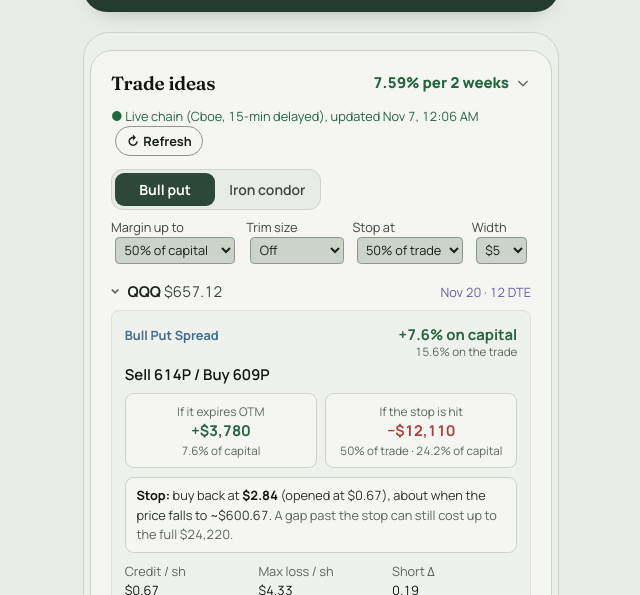
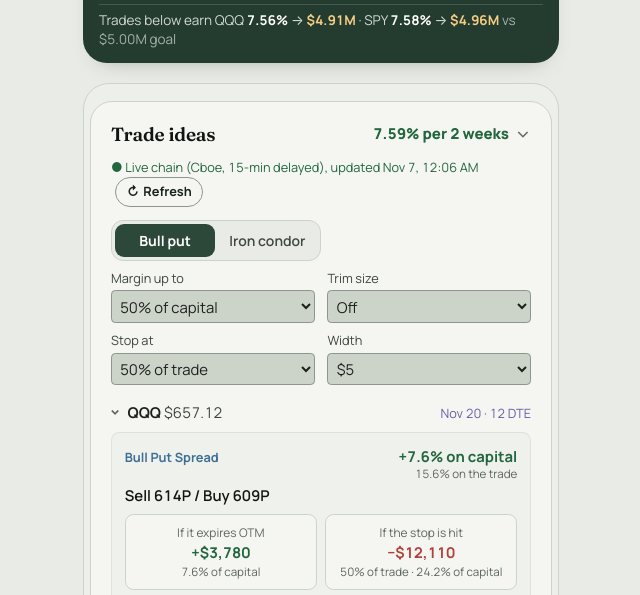
Before and after one commit to tapankrath/Compounder, a plain HTML site: page index.html in a window 1280 px wide. Both pictures are taken after a click on the button "See trades →". Shown: the part 157-752 px from the top of the page, without its empty margins (319-959 px from the left). Drawn offline with nearby package versions, Linux system fonts and the light colour scheme.

Commit message:
Add files via upload

```diff
--- a/index.html
+++ b/index.html
@@ -161,6 +161,14 @@
         body.stage-setup #panelInputs .field + .field { margin-top: 0; }
         body.stage-setup #seeTrades { margin-bottom: 0; }
 
+        /* Line in the pinned header: what the suggested trades actually earn vs the goal */
+        .hero-reach { margin-top: 6px; padding-top: 6px; border-top: 1px solid rgba(255,255,255,.15); font-size: 13.5px; line-height: 1.4; color: rgba(255,255,255,.8); }
+        .hero-reach:empty { display: none; }
+        .hero-reach b { color: #fff; }
+        .hero-reach .ok { color: #BFE6CB; font-weight: 700; }
+        .hero-reach .short { color: #F4CD85; font-weight: 700; }
+        body.stage-setup .hero-reach { display: none; }
+
         /* Two steps: set the plan, then see trades with the plan pinned on top */
         body.stage-setup #tradesCard, body.stage-setup #moreList { display: none; }
         body.stage-trades #panelInputs { display: none; }
@@ -189,6 +197,7 @@
             <div id="heroAllocWrap" class="hero">
                 <div id="heroVal" class="hero-val">$0</div>
                 <div id="heroSub" class="hero-sub"></div>
+                <div id="heroReach" class="hero-reach"></div>
             </div>
           </div>
         </div>
@@ -371,7 +380,7 @@
 
     </div>
 
-    <!-- build 2026-11-08.7 -->
+    <!-- build 2026-11-08.8 -->
 
     <script>
         // ===================== ALLOCATOR =====================
@@ -392,7 +401,8 @@
         var currentTab = 'alloc', calcSummary = '', planSummary = '';
         // What the page solves for: 'rate' (return needed to hit a target) or 'value' (end value at a given return)
         var solveMode = 'rate';
-        var solveOut = false;   // target can't be reached under 100% per period
+        var solveOut = false;
+        var planCtx = null;     // capital, periods and pull schedule of the current plan, for the header's "trades earn" line   // target can't be reached under 100% per period
 
         function formatUSD(num) {
             return new Intl.NumberFormat('en-US', { style: 'currency', currency: 'USD', maximumFractionDigits: 0 }).format(num);
@@ -516,6 +526,7 @@
                 : calcMode === 'simple' ? `${+ratePct.toFixed(2)}% every period, all pulled out: ${formatUSD(P * r)} per period on a flat ${formatUSD(P)} balance.`
                 : growing ? `${+ratePct.toFixed(2)}% every period: pull starts at ${pullPct}% of the gain and rises ${growInput.value}% of itself each period (capped at ${Math.round(Math.max(cap, f) * 100)}%). The rest is reinvested.`
                 : `${+ratePct.toFixed(2)}% every period: ${pullPct}% of the gain pulled out, ${100 - pullPct}% reinvested, so the balance grows ${+effRate.toFixed(3)}% per period (≈ ${+growAnnual.toFixed(1)}% / yr) and the payout grows with it.`;
+            planCtx = { P, periods, pullAt, goal: solveMode === 'rate' ? target : total };
             if (tradesReady) renderTrades('calcTrades', period, solveOut ? null : ratePct, P, '');
             const modeWord = { compound: 'compounded', simple: 'simple, gains pulled out', split: `split, ${pullPct}% pulled` }[calcMode];
             // Astronomical results get a short form so the hero stays readable
@@ -925,6 +936,7 @@
                     </table>
                 </div>`;
 
+            tradeBlock.lastRet = contracts >= 1 ? allocRet : null;
             const sizeLine = contracts < 1
                 ? `<span class="text-rose-400">Capital too small for 1 contract (needs ${formatUSD(maxLoss / frac)}).</span>`
                 : `<b class="text-slate-100">${contracts}</b> contract${contracts === 1 ? '' : 's'} · ${formatUSD(margin)} in the trade (${pctTxt(margin / capital)} of capital) · ${formatUSD(capital - margin)} stays in cash`;
@@ -985,21 +997,21 @@
                             <button type="button" data-strat="bullput" class="seg-btn">Bull put</button>
                             <button type="button" data-strat="condor" class="seg-btn">Iron condor</button>
                         </div>
-                        <div class="flex gap-2">
+                        <div class="grid grid-cols-2 gap-x-3 gap-y-2 w-full">
                         <label class="text-[0.75rem] text-slate-400">Margin up to
-                            <select data-role="risk" class="bg-slate-700 border border-slate-600 rounded px-1 py-0.5 text-slate-200 ml-1" aria-label="Most of your capital one trade may use">
+                            <select data-role="risk" class="block w-full mt-0.5 bg-slate-700 border border-slate-600 rounded px-1 py-1 text-sm text-slate-200" aria-label="Most of your capital one trade may use">
                                 ${[0.25, 0.5, 0.75, 1].map(d => `<option value="${d}" ${d === tradeRisk ? 'selected' : ''}>${d * 100}% of capital</option>`).join('')}
                             </select></label>
                         <label class="text-[0.75rem] text-slate-400">Trim size
-                            <select data-role="trim" class="bg-slate-700 border border-slate-600 rounded px-1 py-0.5 text-slate-200 ml-1" aria-label="Trade fewer contracts than the target needs">
+                            <select data-role="trim" class="block w-full mt-0.5 bg-slate-700 border border-slate-600 rounded px-1 py-1 text-sm text-slate-200" aria-label="Trade fewer contracts than the target needs">
                                 ${[0, 0.1, 0.2, 0.3].map(d => `<option value="${d}" ${d === tradeTrim ? 'selected' : ''}>${d ? d * 100 + '% fewer' : 'Off'}</option>`).join('')}
                             </select></label>
                         <label class="text-[0.75rem] text-slate-400">Stop at
-                            <select data-role="stop" class="bg-slate-700 border border-slate-600 rounded px-1 py-0.5 text-slate-200 ml-1" aria-label="Stop-loss as a share of the trade">
+                            <select data-role="stop" class="block w-full mt-0.5 bg-slate-700 border border-slate-600 rounded px-1 py-1 text-sm text-slate-200" aria-label="Stop-loss as a share of the trade">
                                 ${[0.25, 0.5, 0.75, 1].map(d => `<option value="${d}" ${d === tradeStop ? 'selected' : ''}>${d === 1 ? 'No stop' : d * 100 + '% of trade'}</option>`).join('')}
                             </select></label>
                         <label class="text-[0.75rem] text-slate-400">Width
-                            <select data-role="width" class="bg-slate-700 border border-slate-600 rounded px-1 py-0.5 text-slate-200 ml-1">
+                            <select data-role="width" class="block w-full mt-0.5 bg-slate-700 border border-slate-600 rounded px-1 py-1 text-sm text-slate-200">
                                 ${[1, 2, 5, 10].map(w => `<option value="${w}" ${w === tradeWidth ? 'selected' : ''}>$${w}</option>`).join('')}
                             </select></label>
                         </div>
@@ -1078,6 +1090,7 @@
                 src.innerHTML = `<span class="text-amber-400">● Estimate</span> <span class="text-slate-500">— no live quotes found, so strikes and credits are modeled from the price and IV you enter here.</span>` + refreshUI();
             }
 
+            if (containerId === 'calcTrades') updateReach({}, pk);
             if (ratePctIn == null) { head.innerHTML = 'Target not reachable at this period length.'; res.innerHTML = ''; return; }
             const r = ratePctIn / 100;
             box.querySelector('[data-role=sumtag]').textContent = `${+ratePctIn.toFixed(2)}% per ${EVERY[pk]}`;
@@ -1085,6 +1098,7 @@
             if (r <= 0) { res.innerHTML = '<div class="text-xs text-slate-400">No return needed.</div>'; return; }
 
             const w = tradeWidth;
+            const rets = {};
             res.innerHTML = TRADE_TICKERS.map(tk => {
                 const ch = getChain(tk, pk);
                 if (!ch) {
@@ -1095,15 +1109,34 @@
                 const rNeed = r / tradeRisk;
                 const bp = findBullPut(ch, w, rNeed), ic = findCondor(ch, w, rNeed);
                 const none = kind => `<div class="p-3 bg-slate-900/70 rounded-lg border border-slate-700/50 text-xs text-slate-400"><b class="${kind === 'Bull Put Spread' ? 'text-sky-300' : 'text-fuchsia-300'}">${kind}</b>: no $${w}-wide spread at this expiry earns ${+ratePctIn.toFixed(2)}% with ${Math.round(tradeRisk * 100)}% or less of capital at risk (it would need ${(rNeed * 100).toFixed(1)}% on margin). Raise Margin up to.</div>`;
+                tradeBlock.lastRet = null;
+                const card = tradeStrat === 'condor'
+                    ? (ic ? tradeBlock(ic, ch, w, r, capital, info) : none('Iron Condor'))
+                    : (bp ? tradeBlock(bp, ch, w, r, capital, info, tk) : none('Bull Put Spread'));
+                rets[tk] = tradeBlock.lastRet;
                 return `<details class="sec" data-ticker="${tk}" ${tickerOpen[tk] !== false ? 'open' : ''}>
                     <summary class="flex justify-between items-baseline py-1"><span class="text-sm font-bold text-slate-200"><span class="chev mr-1.5" style="font-size:16px">›</span>${tk} <span class="font-normal text-slate-400">$${fmt2(ch.spot)}</span></span><span class="text-xs text-purple-300">${expTxt}</span></summary>
                     <div class="space-y-2 mt-1">
-                    ${tradeStrat === 'condor'
-                        ? (ic ? tradeBlock(ic, ch, w, r, capital, info) : none('Iron Condor'))
-                        : (bp ? tradeBlock(bp, ch, w, r, capital, info, tk) : none('Bull Put Spread'))}
+                    ${card}
                     </div>
                 </details>`;
             }).join('');
+            if (containerId === 'calcTrades') updateReach(rets, pk);
+        }
+
+        // Header line: what the suggested trades earn per period, and where that rate would end up vs the goal
+        function updateReach(rets, pk) {
+            const el = document.getElementById('heroReach');
+            if (!el) return;
+            const vals = Object.entries(rets || {}).filter(([, v]) => v != null && v > 0);
+            if (!vals.length || !planCtx || !(planCtx.goal > 0)) { el.innerHTML = ''; return; }
+            const big = v => new Intl.NumberFormat('en-US', { style: 'currency', currency: 'USD', notation: v >= 1e6 ? 'compact' : 'standard', maximumFractionDigits: v >= 1e6 ? 2 : 0 }).format(v);
+            const parts = vals.map(([tk, v]) => {
+                const end = simulateTotal(planCtx.P, v, planCtx.periods, planCtx.pullAt);
+                const ok = end >= planCtx.goal * 0.995;
+                return `${tk} <b>${(v * 100).toFixed(2)}%</b> → <span class="${ok ? 'ok' : 'short'}">${big(end)}</span>`;
+            });
+            el.innerHTML = `Trades below earn ${parts.join(' · ')} <span style="opacity:.75">vs ${big(planCtx.goal)} goal</span>`;
         }
 
         function rerenderAllTrades() {
```
